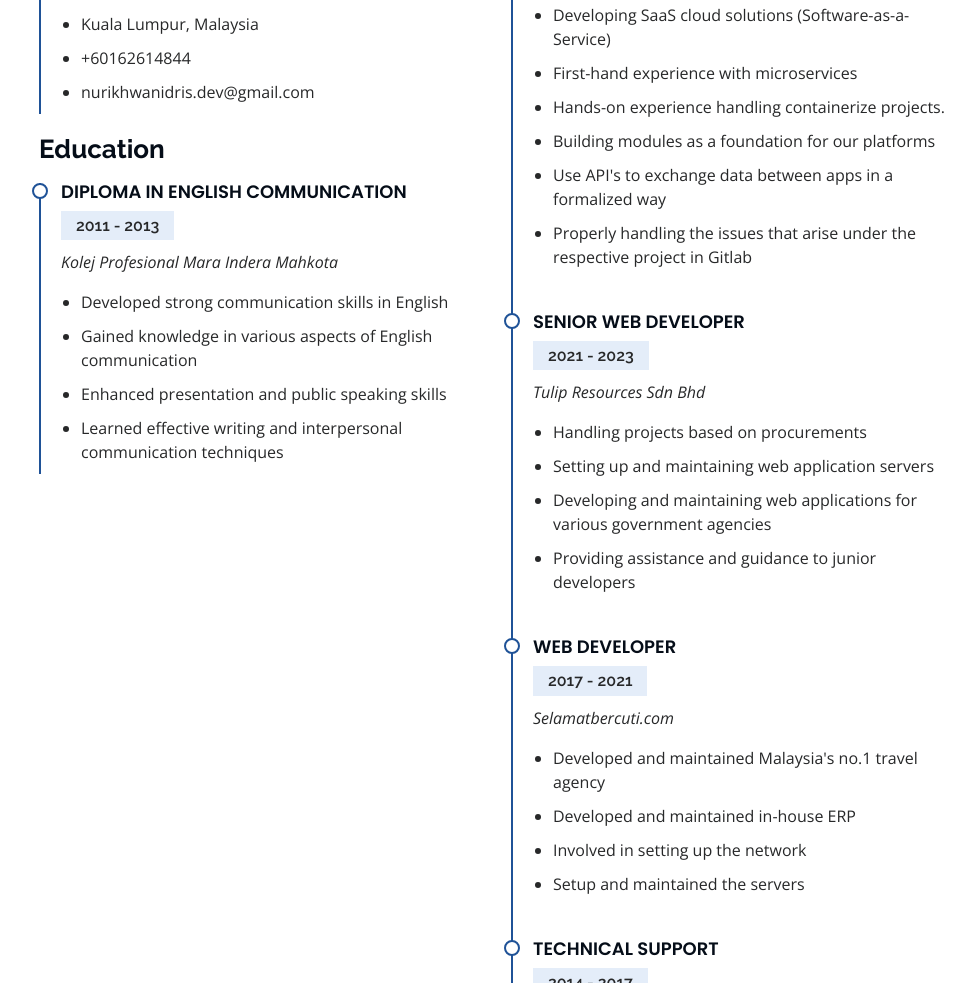
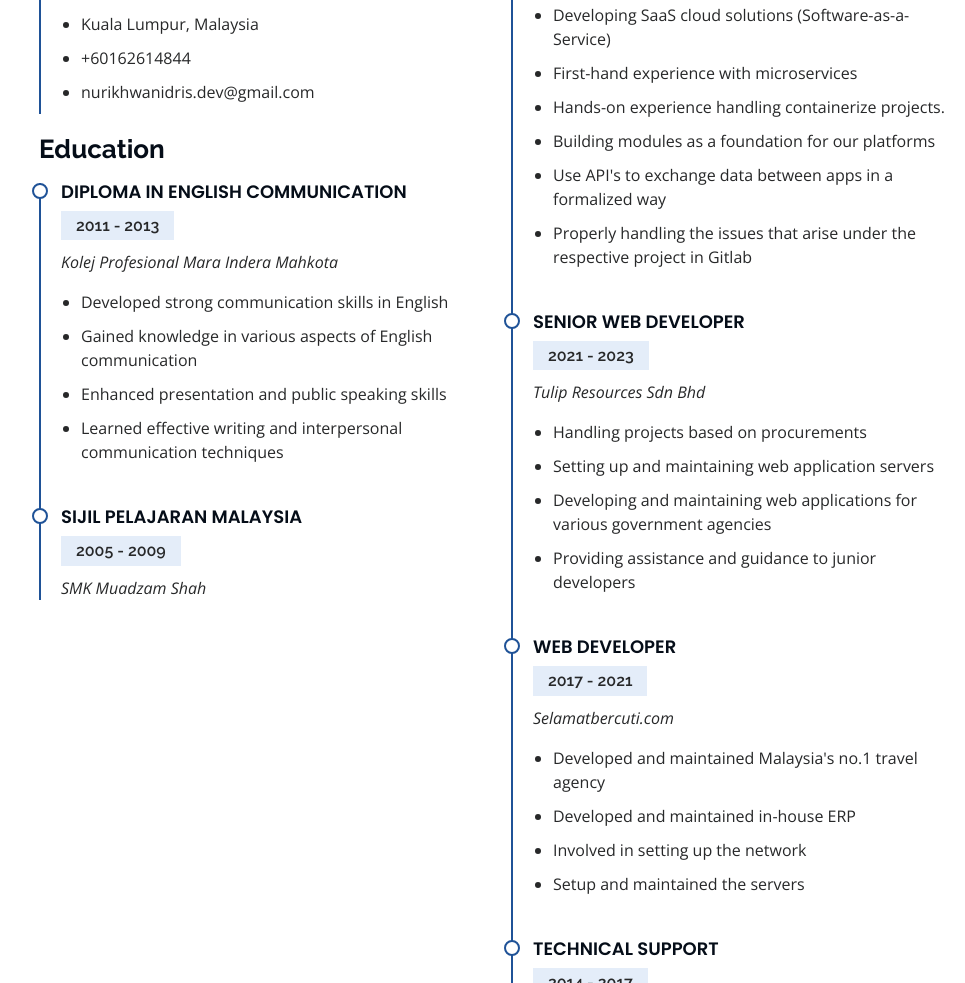
Before and after one commit to nurikhwanidris/nurikhwanidris.github.io, a plain HTML site: page index.html in a window 1280 px wide. Shown: the part 2761-3744 px from the top of the page, without its empty margins (291-1256 px from the left). Drawn offline with nearby package versions, Linux system fonts and the light colour scheme.

Commit message:
Update index.html

```diff
--- a/index.html
+++ b/index.html
@@ -367,6 +367,17 @@
                                 <li>Enhanced presentation and public speaking skills</li>
                                 <li>Learned effective writing and interpersonal communication techniques</li>
                             </ul>
+                        </div>
+                        <div class="resume-item">
+                            <h4>Sijil Pelajaran Malaysia</h4>
+                            <h5>2005 - 2009</h5>
+                            <p><em>SMK Muadzam Shah</em></p>
+<!--                             <ul>
+                                <li>Developed strong communication skills in English</li>
+                                <li>Gained knowledge in various aspects of English communication</li>
+                                <li>Enhanced presentation and public speaking skills</li>
+                                <li>Learned effective writing and interpersonal communication techniques</li>
+                            </ul> -->
                         </div>
                     </div>
                     <div class="col-lg-6" data-aos="fade-up" data-aos-delay="100">
```
